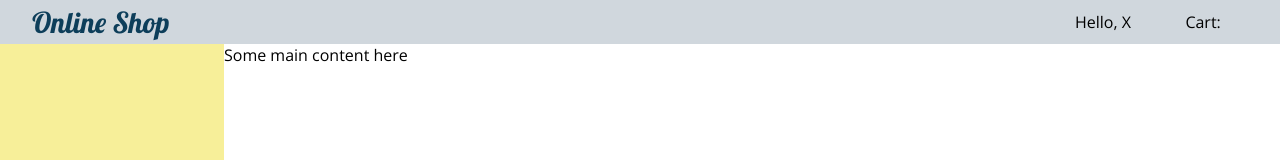
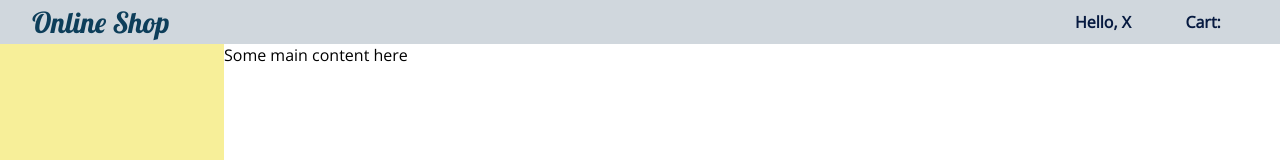
Before and after one commit to Andrei0872/online-shop, an Angular app in the folder client/: page / in a window 1280 px wide. Shown: the top 160 px of the page. Built offline with nearby package versions, Linux system fonts and the light colour scheme.

Commit message:
refactor(navbar): use a different effect when hovering over items

```diff
--- a/client/src/app/app.component.scss
+++ b/client/src/app/app.component.scss
@@ -67,14 +67,12 @@
     position: relative;
     padding: .7rem;
     cursor: initial;
-    font-weight: initial;
-    color: initial;
-    text-align: center;
+    font-weight: bold;
+    color: var(--dark-blue-color);
 
     &:hover {
       cursor: pointer;
-      font-weight: bold;
-      color: var(--dark-blue-color);
+      background-color: var(--yellow-color);
     }
 
     &:hover > .is-nested {
```
